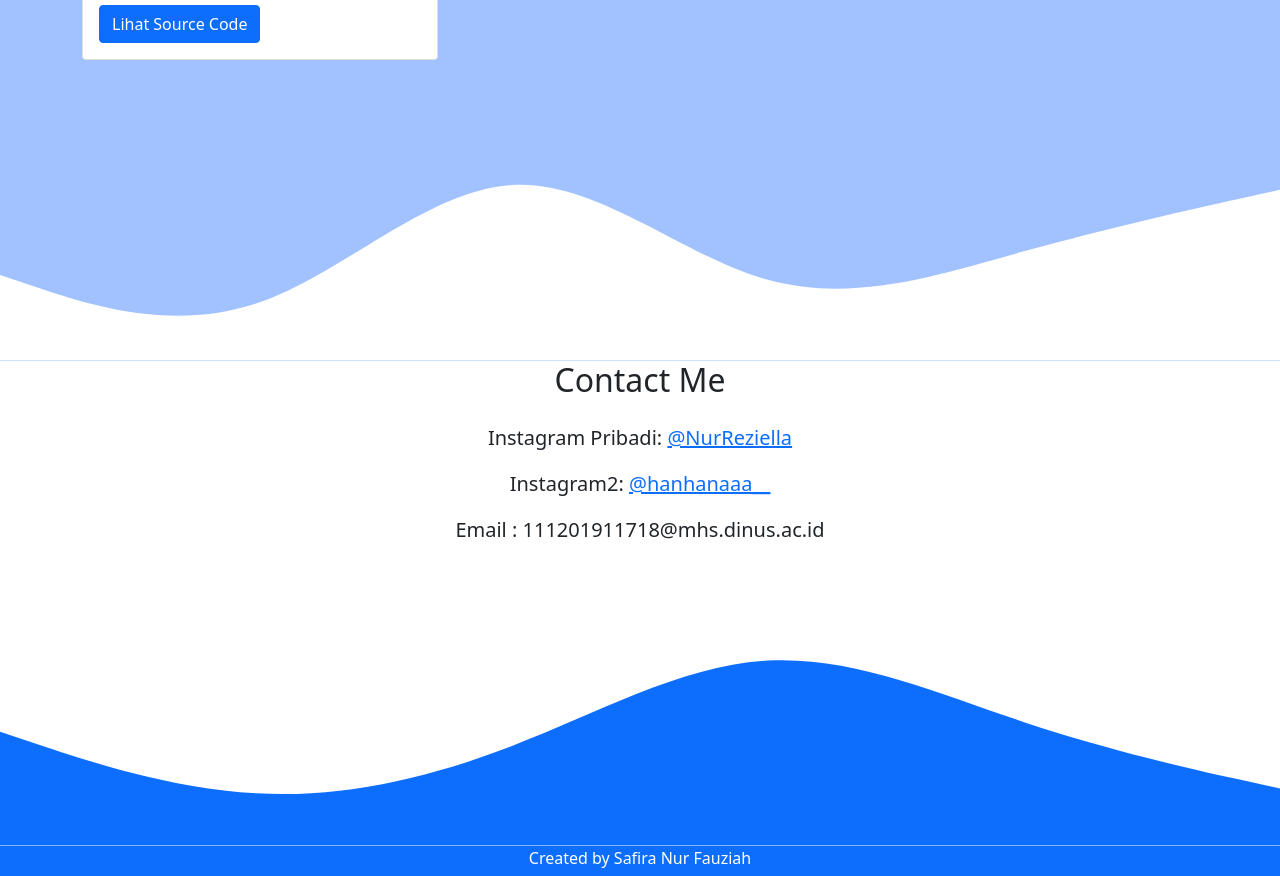
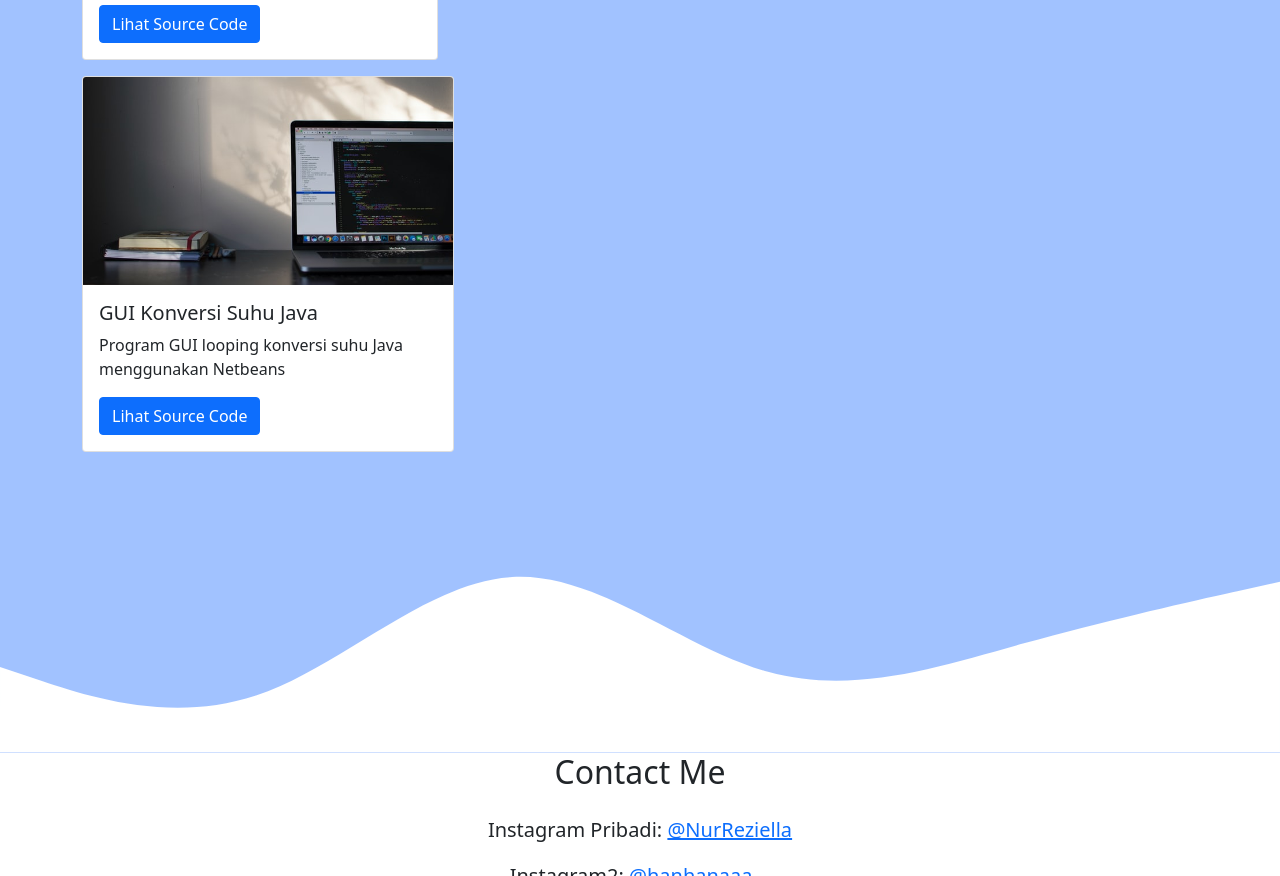
Before and after one commit to Ziayaya/safiranurf.github.io, a plain HTML site: page index.html in a window 1280 px wide. Shown: the part 1692-2568 px from the top of the page. Drawn offline with nearby package versions, Linux system fonts and the light colour scheme.

Commit message:
menambahkan project

```diff
--- a/index.html
+++ b/index.html
@@ -123,6 +123,16 @@
             </div>
             </div>
           </div>
+          <div class="col-md-4 mb-3">
+            <div class="card">
+              <img src="img/projects/coding3.jpg" class="card-img-top" alt="Project Coding3" />
+              <div class="card-body">
+                <h5 class="card-title">GUI Konversi Suhu Java</h5>
+                <p class="card-text">Program GUI looping konversi suhu Java menggunakan Netbeans</p>
+                <a href="https://github.com/Ziayaya/konversi-suhu" class="btn btn-primary">Lihat Source Code</a>
+              </div>
+            </div>
+          </div>
         </div>
       </div>
 
```
Also changed, not shown: img/projects/coding3.jpg (added).
